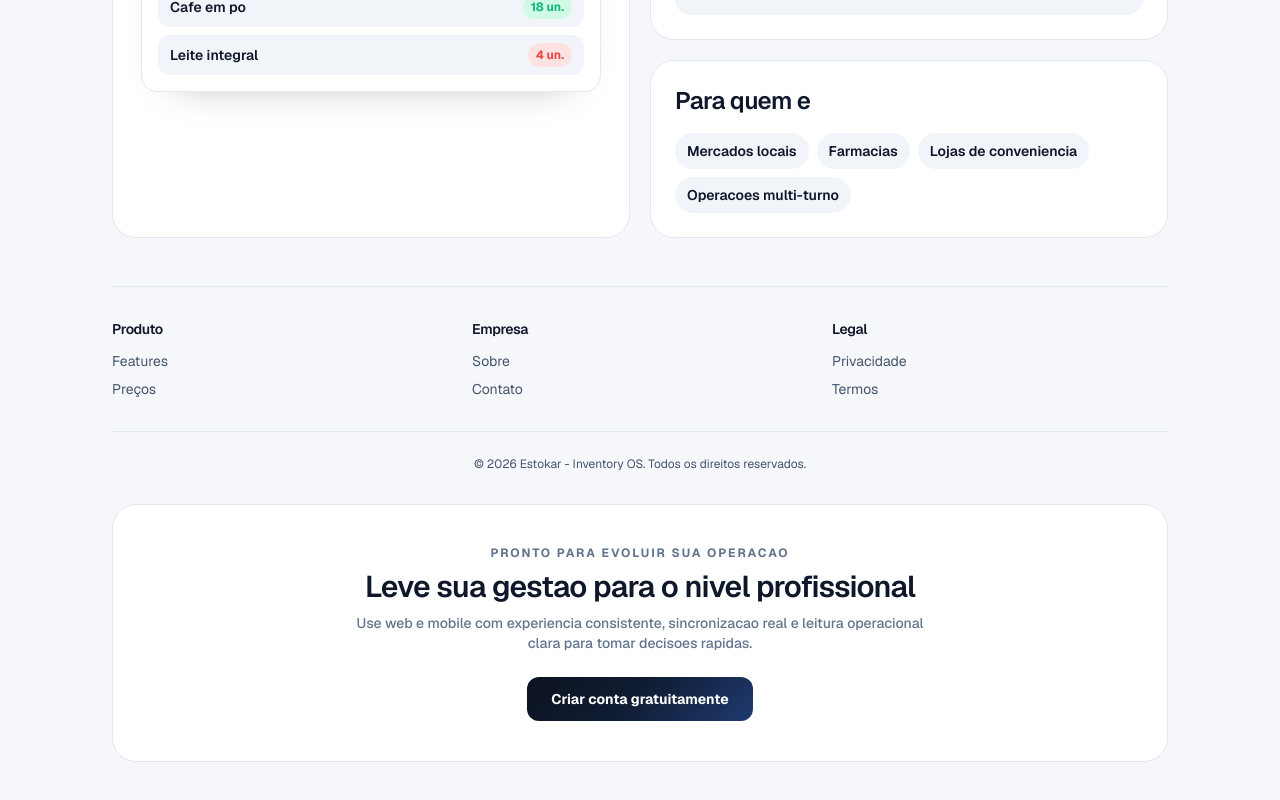
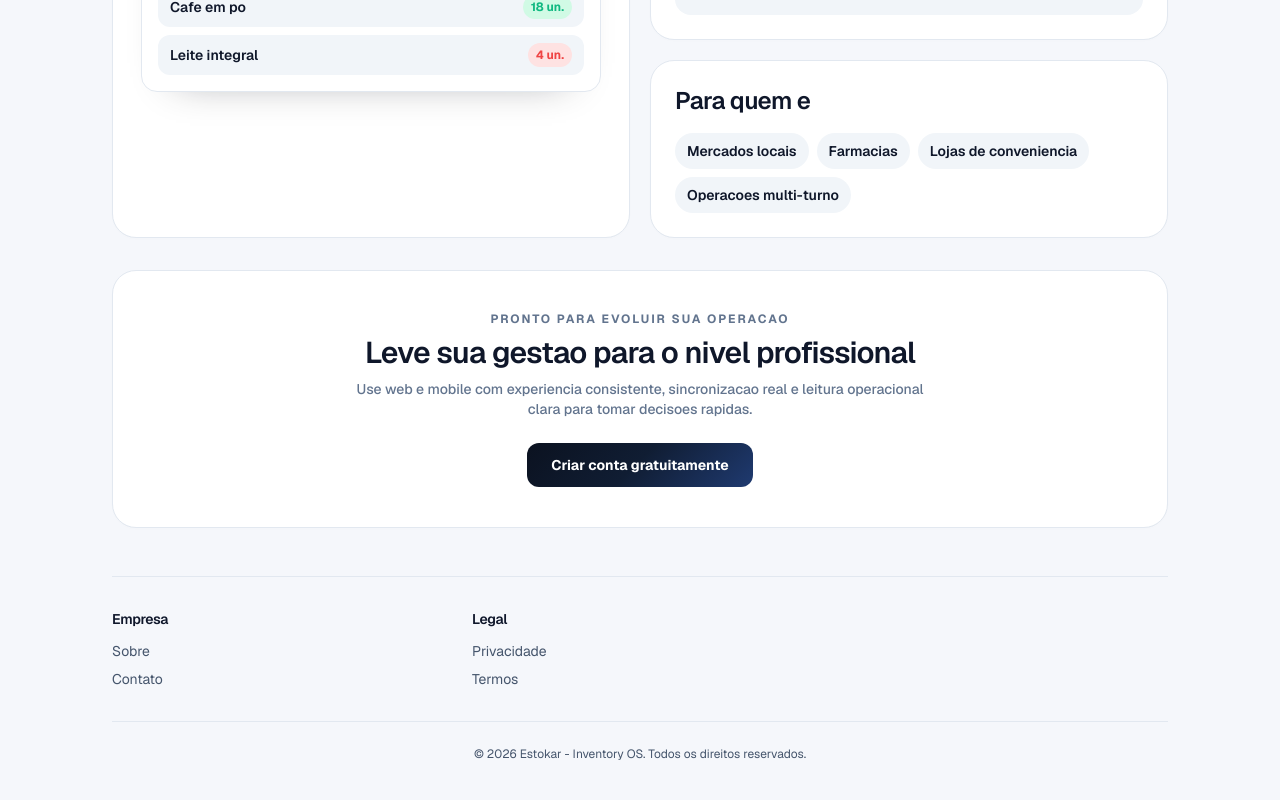
Before and after one commit to jgouvea7/estokar, a Next.js app in the folder web/: page / in a window 1280 px wide. Shown: the part 1016-1816 px from the top of the page. Built offline with nearby package versions, Linux system fonts and the light colour scheme.

Commit message:
fix: bug oAuth

```diff
--- a/web/src/app/page.tsx
+++ b/web/src/app/page.tsx
@@ -98,16 +98,16 @@ export default function Home() {
           </div>
         </article>
       </section>
-
+      <section className="surface-card mt-8 rounded-3xl border border-slate-100 bg-blue-50/40 px-6 py-10 text-center">
+        <p className="text-xs font-bold uppercase tracking-[0.16em] text-slate-500">Pronto para evoluir sua operacao</p>
+        <h3 className="mt-2 text-3xl font-bold tracking-tight text-[#0f172a]">Leve sua gestao para o nivel profissional</h3>
+        <p className="mx-auto mt-2 max-w-xl text-sm font-medium text-slate-500">Use web e mobile com experiencia consistente, sincronizacao real e leitura operacional clara para tomar decisoes rapidas.</p>
+        <Link href="/register" className="mt-6 inline-flex rounded-xl bg-[image:var(--brand-gradient)] px-6 py-3 text-sm font-bold text-white shadow-[0_16px_32px_-22px_rgba(15,23,42,0.75)] ring-1 ring-white/15 transition-all hover:-translate-y-0.5">
+          Criar conta gratuitamente
+        </Link>
+      </section>
       <footer className="mt-12 border-t border-slate-200 pt-8">
         <div className="grid grid-cols-2 gap-6 text-sm md:grid-cols-3">
-          <div>
-            <h4 className="font-bold text-slate-900">Produto</h4>
-            <nav className="mt-3 space-y-2">
-              <p className="text-slate-600 hover:text-slate-900 transition-colors"><Link href="#features">Features</Link></p>
-              <p className="text-slate-600 hover:text-slate-900 transition-colors"><Link href="#pricing">Preços</Link></p>
-            </nav>
-          </div>
           <div>
             <h4 className="font-bold text-slate-900">Empresa</h4>
             <nav className="mt-3 space-y-2">
@@ -127,15 +127,6 @@ export default function Home() {
           <p>© 2026 Estokar - Inventory OS. Todos os direitos reservados.</p>
         </div>
       </footer>
-
-      <section className="surface-card mt-8 rounded-3xl border border-slate-100 bg-blue-50/40 px-6 py-10 text-center">
-        <p className="text-xs font-bold uppercase tracking-[0.16em] text-slate-500">Pronto para evoluir sua operacao</p>
-        <h3 className="mt-2 text-3xl font-bold tracking-tight text-[#0f172a]">Leve sua gestao para o nivel profissional</h3>
-        <p className="mx-auto mt-2 max-w-xl text-sm font-medium text-slate-500">Use web e mobile com experiencia consistente, sincronizacao real e leitura operacional clara para tomar decisoes rapidas.</p>
-        <Link href="/register" className="mt-6 inline-flex rounded-xl bg-[image:var(--brand-gradient)] px-6 py-3 text-sm font-bold text-white shadow-[0_16px_32px_-22px_rgba(15,23,42,0.75)] ring-1 ring-white/15 transition-all hover:-translate-y-0.5">
-          Criar conta gratuitamente
-        </Link>
-      </section>
     </main>
 
   );
```
